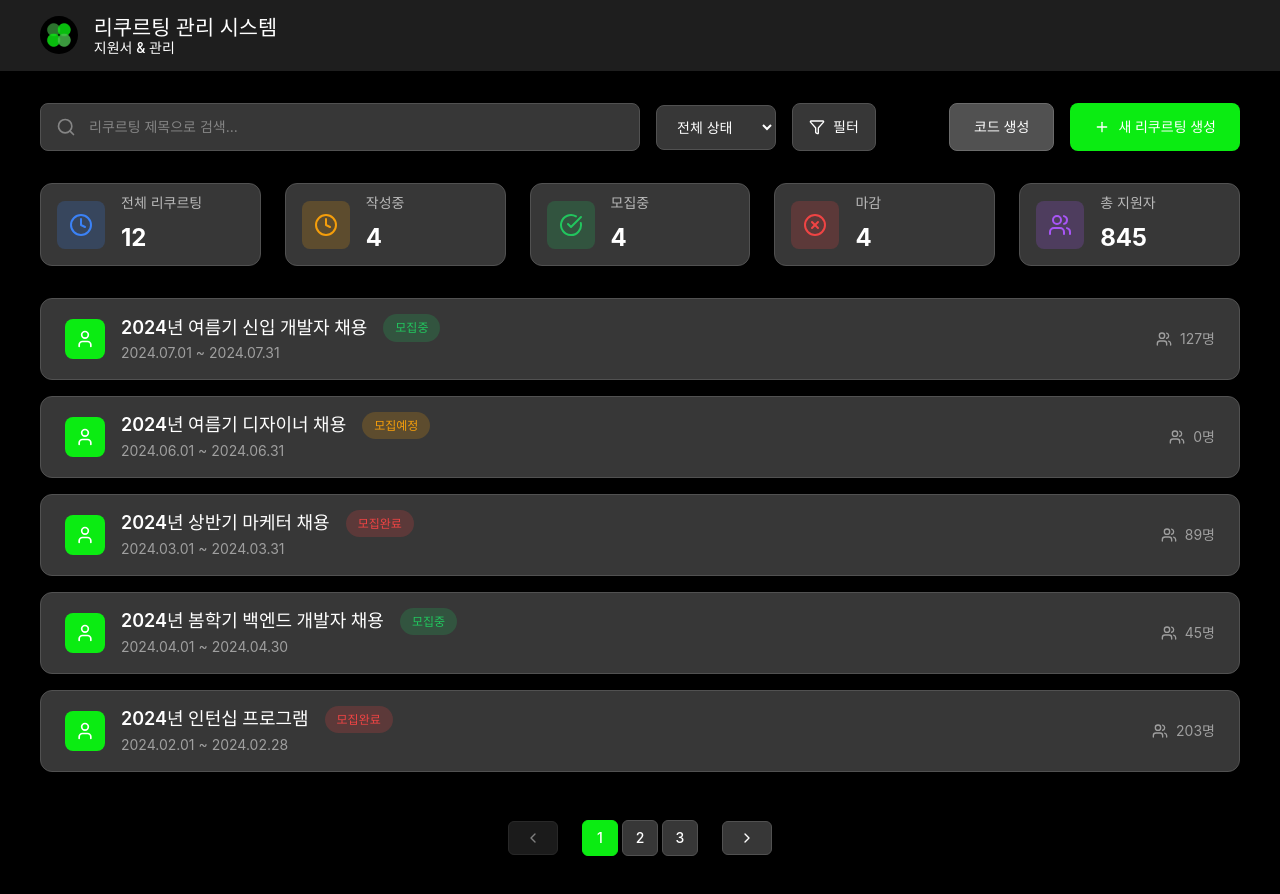
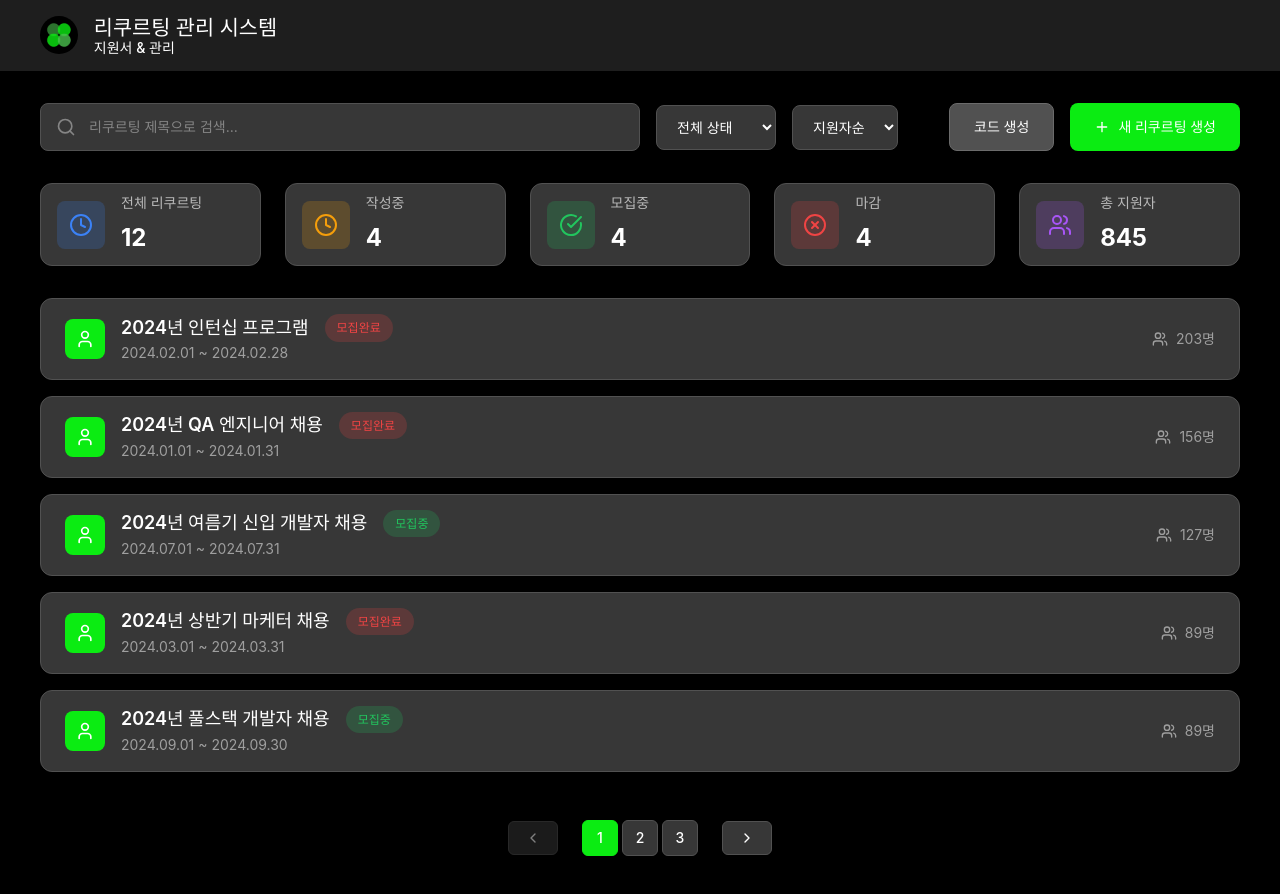
Before and after one commit to Piro-recruit/piro-recruit-FE, a React (Vite) app: page /admin/recruiting in a window 1280 px wide. Shown: the top 894 px of the page. Built offline with nearby package versions, Linux system fonts and the light colour scheme; a web font is replaced by a local one.

Commit message:
feat: RecruitingManagement 정렬 기능 구현

```diff
--- a/src/pages/RecruitingManagePage.css
+++ b/src/pages/RecruitingManagePage.css
@@ -111,7 +111,8 @@
   align-items: center;
 }
 
-.status-filter {
+.status-filter,
+.sort-select {
   padding: 0.75rem 1rem;
   background-color: var(--color-gray-7);
   border: 1px solid var(--color-gray-6);
@@ -122,11 +123,13 @@
   cursor: pointer;
 }
 
-.status-filter:focus {
+.status-filter:focus,
+.sort-select:focus {
   border-color: var(--color-green-0);
 }
 
-.filter-btn {
+.filter-btn,
+.sort-btn {
   display: flex;
   align-items: center;
   gap: 0.5rem;
@@ -140,7 +143,8 @@
   transition: all 0.3s;
 }
 
-.filter-btn:hover {
+.filter-btn:hover,
+.sort-btn:hover {
   background-color: var(--color-gray-6);
 }
 
--- a/src/pages/RecruitingManagePage.jsx
+++ b/src/pages/RecruitingManagePage.jsx
@@ -1,6 +1,6 @@
 import React, { useState, useMemo, useEffect } from 'react';
 import { useNavigate } from 'react-router-dom';
-import { Search, Plus, Filter, Users, Clock, CheckCircle, XCircle, User, ChevronLeft, ChevronRight } from 'lucide-react';
+import { Search, Plus, ArrowUpDown, Users, Clock, CheckCircle, XCircle, User, ChevronLeft, ChevronRight } from 'lucide-react';
 import AdminHeader from '../components/common/AdminHeader';
 import { RECRUITMENT_CONFIG, RECRUITMENT_STATUS } from '../constants/recruitment';
 import { ROUTES } from '../constants/routes';
@@ -10,6 +10,7 @@ const RecruitingManagePage = () => {
   const navigate = useNavigate();
   const [searchTerm, setSearchTerm] = useState('');
   const [statusFilter, setStatusFilter] = useState('전체 상태');
+  const [sortBy, setSortBy] = useState('지원자순');
   const [currentPage, setCurrentPage] = useState(1);
   const itemsPerPage = RECRUITMENT_CONFIG.ITEMS_PER_PAGE;
 
@@ -130,7 +131,7 @@ const RecruitingManagePage = () => {
     }
   ];
 
-  // 필터링된 데이터
+  // 필터링 및 정렬된 데이터
   const filteredRecruitings = useMemo(() => {
     let filtered = allRecruitings;
 
@@ -146,8 +147,23 @@ const RecruitingManagePage = () => {
       filtered = filtered.filter(recruiting => recruiting.status === statusFilter);
     }
 
+    // 정렬
+    switch (sortBy) {
+      case '지원자순':
+        filtered = filtered.sort((a, b) => b.applicants - a.applicants);
+        break;
+      case '최신순':
+        filtered = filtered.sort((a, b) => b.id - a.id);
+        break;
+      case '이름순':
+        filtered = filtered.sort((a, b) => a.title.localeCompare(b.title));
+        break;
+      default:
+        break;
+    }
+
     return filtered;
-  }, [searchTerm, statusFilter]);
+  }, [searchTerm, statusFilter, sortBy]);
 
   // 페이지네이션
   const totalPages = Math.ceil(filteredRecruitings.length / itemsPerPage);
@@ -180,10 +196,10 @@ const RecruitingManagePage = () => {
     }
   };
 
-  // 검색어나 필터가 변경되면 첫 페이지로 돌아가기
+  // 검색어나 필터, 정렬이 변경되면 첫 페이지로 돌아가기
   useEffect(() => {
     setCurrentPage(1);
-  }, [searchTerm, statusFilter]);
+  }, [searchTerm, statusFilter, sortBy]);
 
   return (
     <div className="recruiting-manage-page">
@@ -215,10 +231,15 @@ const RecruitingManagePage = () => {
                   <option>{RECRUITMENT_STATUS.PENDING}</option>
                   <option>{RECRUITMENT_STATUS.INACTIVE}</option>
                 </select>
-                <button className="filter-btn">
-                  <Filter size={16} />
-                  필터
-                </button>
+                <select
+                  value={sortBy}
+                  onChange={(e) => setSortBy(e.target.value)}
+                  className="sort-select"
+                >
+                  <option>지원자순</option>
+                  <option>최신순</option>
+                  <option>이름순</option>
+                </select>
               </div>
             </div>
             <div className="top-actions">
```
